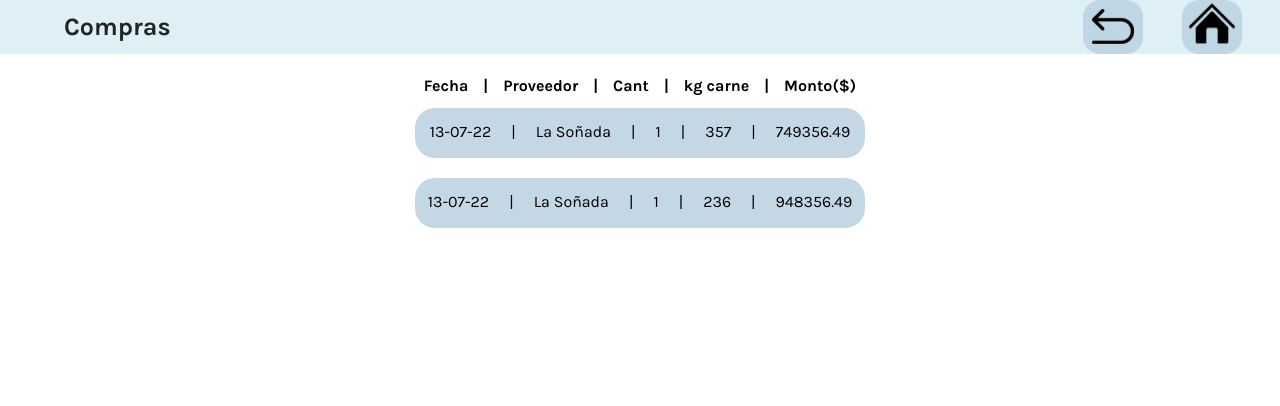
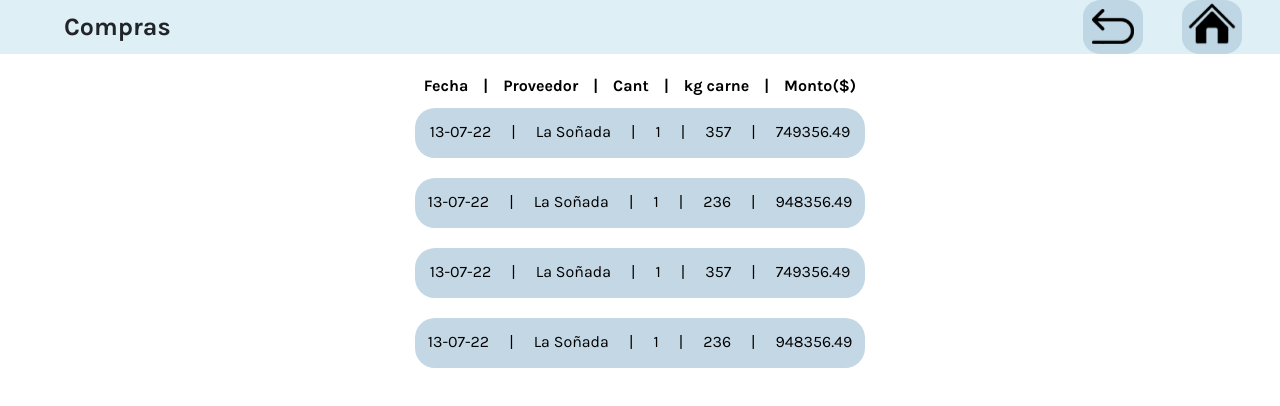
Before and after one commit to sergiodm92/FrigorificoFront, a React (Create React App) app in the folder client/: page /Compras in a window 1280 px wide. Shown: the top 406 px of the page. Built offline with nearby package versions, Linux system fonts and the light colour scheme; no server answers.

Commit message:
Compras casi listo

```diff
--- a/client/src/Components/Details/data.json
+++ b/client/src/Components/Details/data.json
@@ -1,5 +1,58 @@
 {
     "compra":[
+        {
+            "ID_compra":"1",
+            "Fecha":"13-07-22",
+            "Proveedor":"La Soñada",
+            "Lugar":"Andalgala",
+            "N°_dte":"023140929-7",
+            "Categoria":"vaca",
+            "Cant":1,
+            "Kgv_brutos":651,
+            "Desbaste":"",
+            "Kg_desbaste":"",
+            "Kgv_netos":651,
+            "$_kgv_netos":247.33,
+            "N°_tropa":"245421",
+            "Kg_carne":357,
+            "Kg_achuras":"",
+            "$_Venta":4500,
+            "Recupero_$/kg":10.94,
+            "Costo_Hac($)": 680062.50,
+            "Comision":"",
+            "Costo_de_Flete":8000,
+            "Costo_VEPS":2000,
+            "Costo_Faena":290,
+            "Costo_Total":749356.49,
+            "COSTO/KG":145.53
+
+        },
+        {
+            "ID_compra":"2",
+            "Fecha":"13-07-22",
+            "Proveedor":"La Soñada",
+            "Lugar":"Payogasta",
+            "N°_dte":"0231465429-7",
+            "Categoria":"Ternero",
+            "Cant":1,
+            "Kgv_brutos":655,
+            "Desbaste":"",
+            "Kg_desbaste":"",
+            "Kgv_netos":631,
+            "$_kgv_netos":647.33,
+            "N°_tropa":"834421",
+            "Kg_carne":236,
+            "Kg_achuras":"235",
+            "$_Venta":5700,
+            "Recupero_$/kg":15.94,
+            "Costo_Hac($)": 680062.50,
+            "Comision":"",
+            "Costo_de_Flete":8000,
+            "Costo_VEPS":3000,
+            "Costo_Faena":190,
+            "Costo_Total":948356.49,
+            "COSTO/KG":165.53
+        },
         {
             "ID_compra":"1",
             "Fecha":"13-07-22",
--- a/client/src/Pages/Compra/Compras.jsx
+++ b/client/src/Pages/Compra/Compras.jsx
@@ -6,6 +6,10 @@ const data = require("../../Components/Details/data.json")
 
 export default function Compras(){
 
+    const array=[];
+    for(let i=0; i<10 && i<data.compra.length; i++){
+        array.push(data.compra[i])
+    }
     return(
         <div className={styleCom.ConteinerCompras}>
             <NavBar
@@ -24,7 +28,7 @@ export default function Compras(){
                     <div><b>Monto($)</b></div>
                 </div>
                 <div className={styleCom.cardsCont}>
-                    {data.compra.map((a)=>{
+                    {array.map((a)=>{
                         return(
                             <CardLarge
                                 id={a.ID_compra}
```
